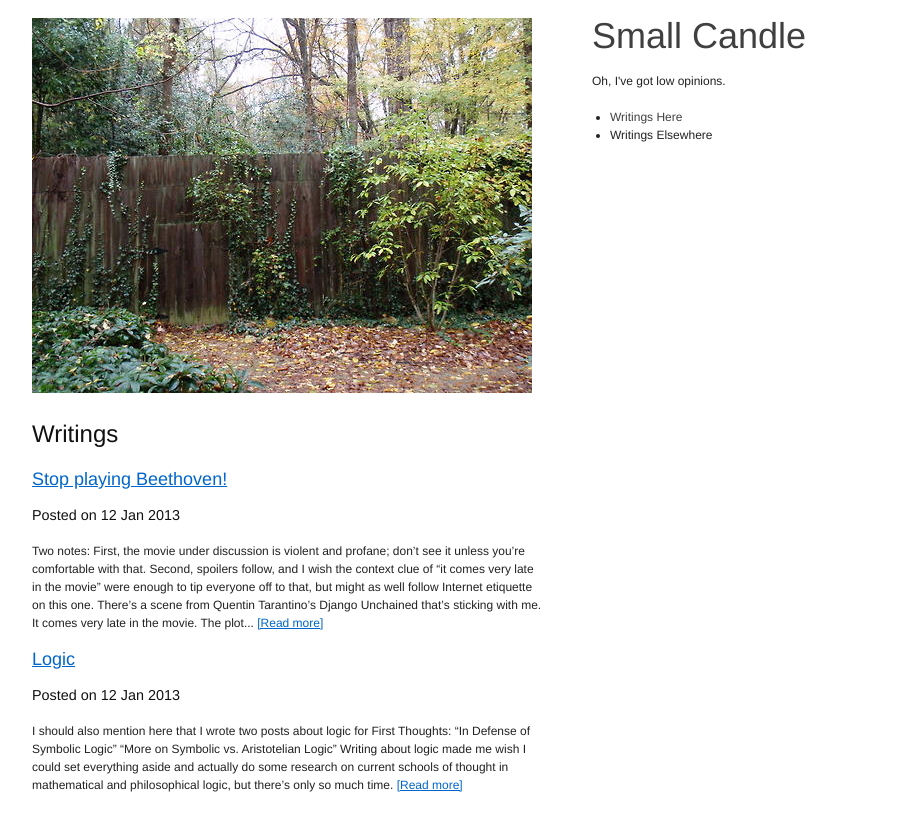
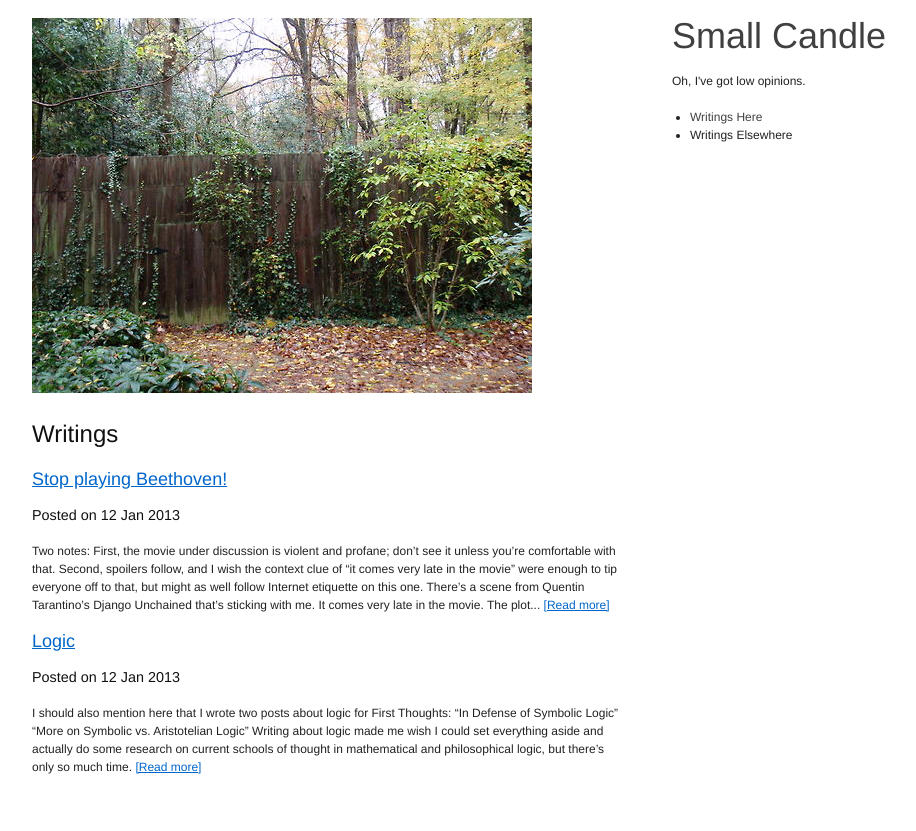
Before and after one commit to williamrandolph/williamrandolph.github.com, a Jekyll site: the page built from index.html, in a window 1280 px wide. Shown: the top 831 px of the page, without its empty margins (213-1129 px from the left). Built offline with Jekyll 4.4.1, drawn with Linux system fonts in a browser that asks for light colours; Markdown is read by kramdown in place of the engine named in the settings.

Commit message:
Fixing main page width issue.

```diff
--- a/_layouts/default.html
+++ b/_layouts/default.html
@@ -20,7 +20,7 @@
   </head>
   <body>
     <div class="container">
-        <div class="span-16">
+        <div class="span-18">
             {{ content }}
         </div>
         <div class="span-6 last">
```
